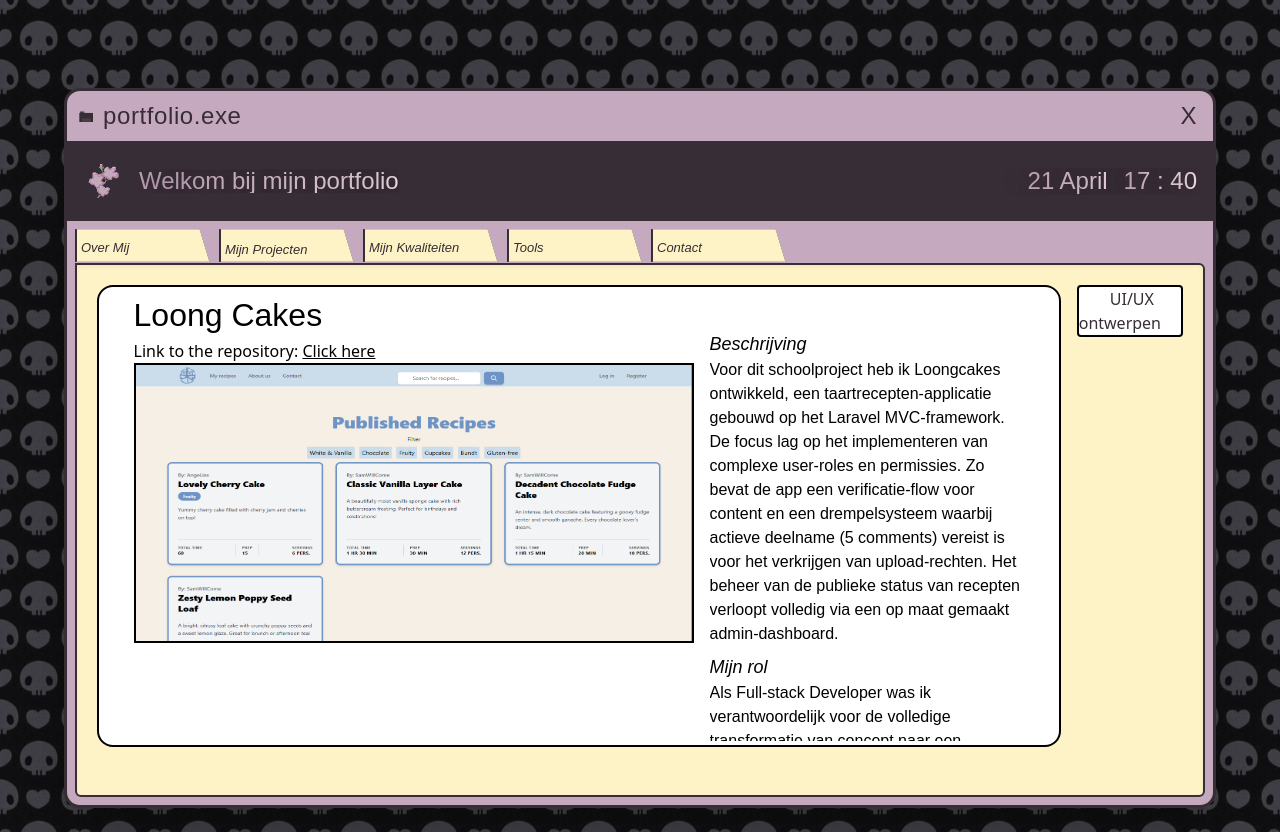
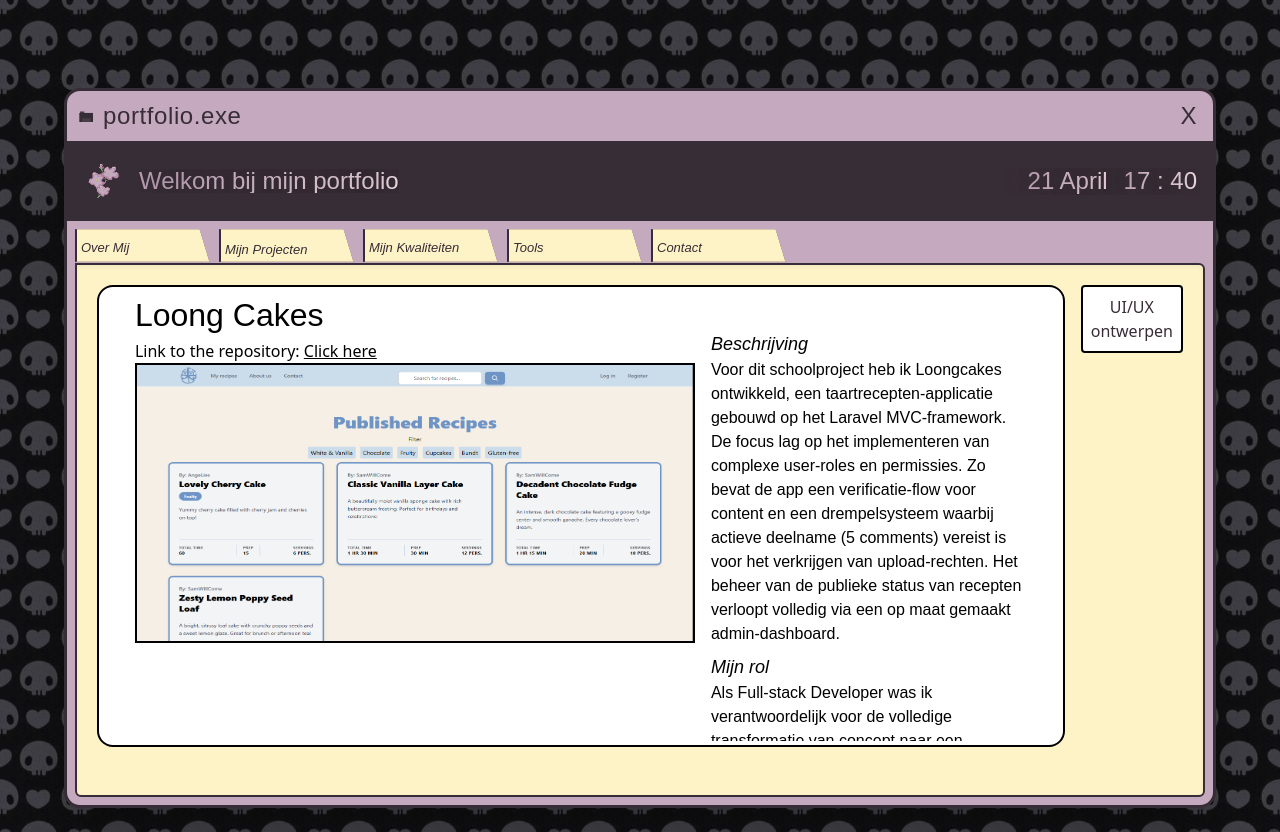
Before and after one commit to lisa-mao/my-portfolioV2, a Next.js app: page /projects in a window 1280 px wide. Built offline with nearby package versions, Linux system fonts and the light colour scheme.

Commit message:
small flex fix

```diff
--- a/src/app/projects/page.jsx
+++ b/src/app/projects/page.jsx
@@ -92,9 +92,9 @@ export default function MyProjects() {
                     </div>
                     <div>
                         <div>
-                            <button className="hidden md:block border-2 pr-2 border-black border-solid bg-white rounded-sm">
+                            <button className="hidden md:block border-2 p-2 border-black border-solid bg-white rounded-sm">
                                 <Link href="/figmashowcase"
-                                      className=" p-3 cursor-pointer noto-sans-jp select-none text-[#372d36] ">UI/UX
+                                      className="  cursor-pointer noto-sans-jp select-none text-[#372d36] ">UI/UX
                                     ontwerpen</Link>
                             </button>
                         </div>
```
